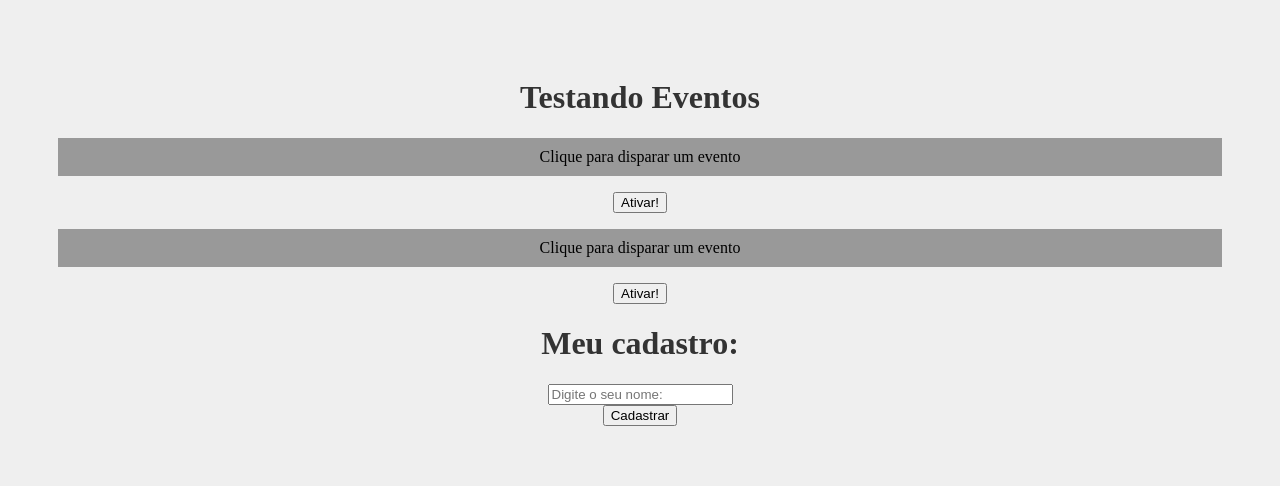
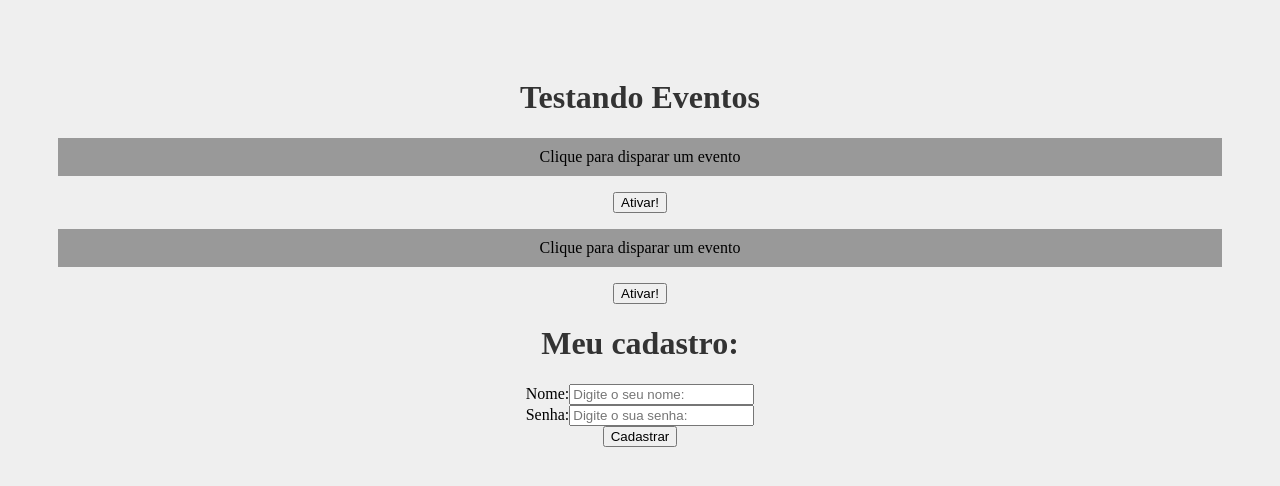
Before and after one commit to Melkysedeke/React, a React (Create React App) app in the folder meu-projeto/: page / in a window 1280 px wide. Shown: the top 486 px of the page. Built offline with nearby package versions, Linux system fonts and the light colour scheme.

Commit message:
useState

```diff
--- a/meu-projeto/src/components/Form.js
+++ b/meu-projeto/src/components/Form.js
@@ -1,15 +1,25 @@
+import { useState } from "react"
+
 function Form(){
     function cadastrarUsuario(e){
         e.preventDefault()
-        console.log("Cadastrou o usuário!")
+        console.log(`Usuário ${name} foi cadastrado com a senha: ${password}`)
     }
+
+    const[name, setName] = useState()
+    const[password, setPassword] = useState()
 
     return(
         <div>
             <h1>Meu cadastro:</h1>
             <form onSubmit={cadastrarUsuario}>
                 <div>
-                    <input type="text" placeholder="Digite o seu nome:"></input>
+                    <label htmlFor="name">Nome:</label>
+                    <input type="text" id="name" name="name" placeholder="Digite o seu nome:" onChange={(e)=>setName(e.target.value)}></input>
+                </div>
+                <div>
+                    <label htmlFor="password">Senha:</label>
+                    <input type="password" id="password" name="password" placeholder="Digite o sua senha:" onChange={(e)=>setPassword(e.target.value)}></input>
                 </div>
                 <div>
                     <input type="submit" value="Cadastrar"></input>
```
